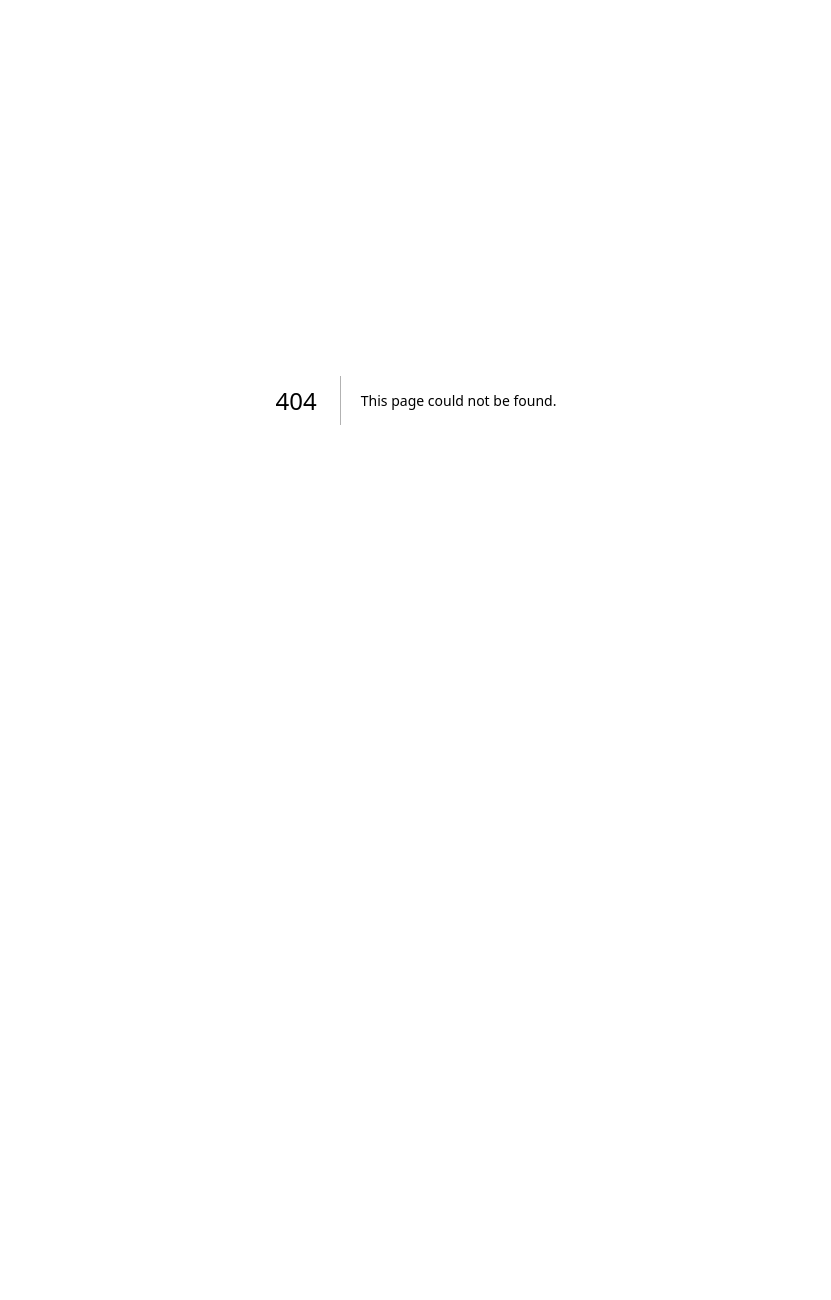
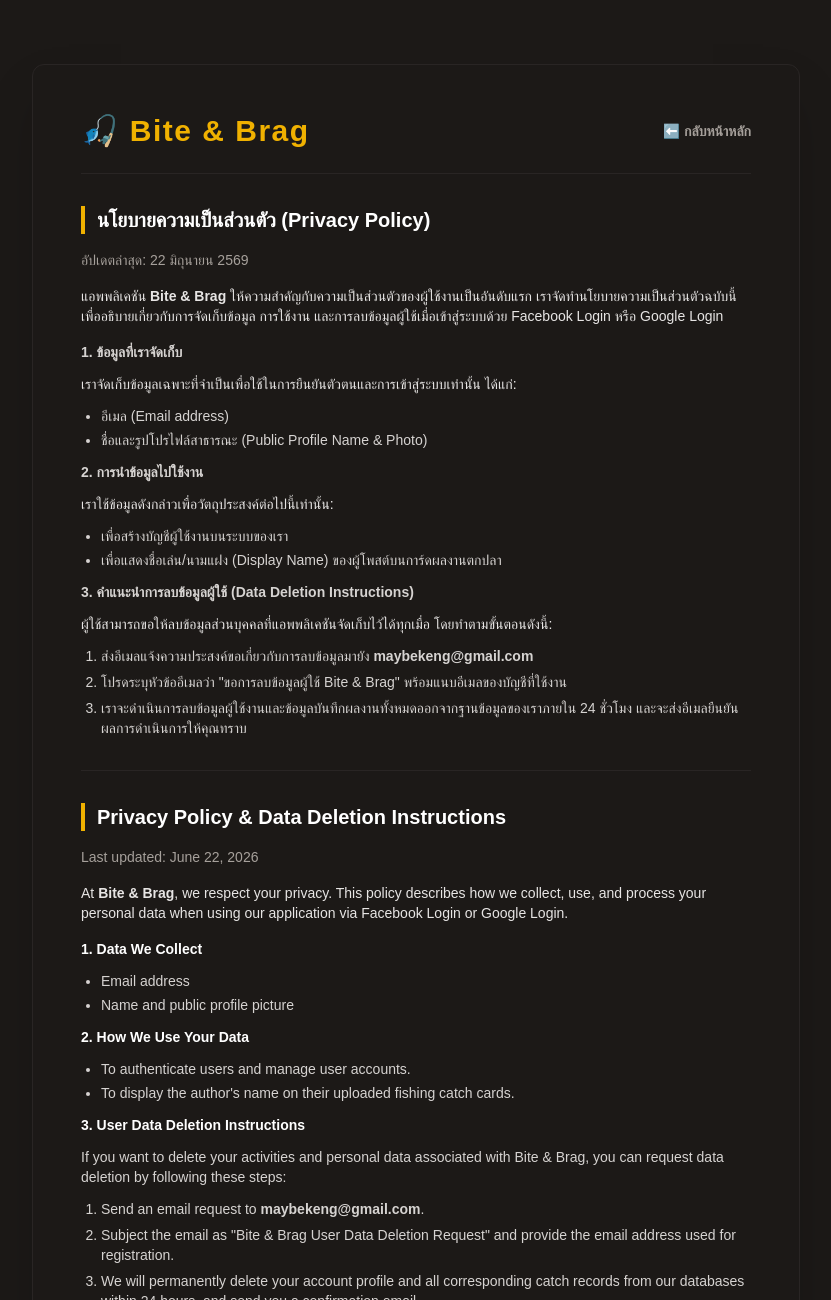
Before and after one commit to KKND1830/biteandbrag, a Next.js app: page /privacy in a window 1280 px wide. Before the commit this address had no page. Shown: the top 1300 px of the page, without its empty margins (224-1055 px from the left). Before the commit the page ends 800 px from the top, so only its background shows below. Built offline with nearby package versions, Linux system fonts and the light colour scheme.

Commit message:
add privacy policy page for Meta review compliance

```diff
--- /dev/null
+++ b/app/privacy/page.tsx
@@ -0,0 +1,107 @@
+import Link from 'next/link'
+
+export const metadata = {
+  title: 'นโยบายความเป็นส่วนตัว - Bite & Brag 🎣',
+  description: 'นโยบายความเป็นส่วนตัวและข้อกำหนดการลบข้อมูลผู้ใช้งาน สำหรับแอพพลิเคชัน Bite & Brag',
+}
+
+export default function PrivacyPolicy() {
+  return (
+    <main className="min-h-screen bg-stone-900 text-stone-200 py-16 px-6 sm:px-12 flex justify-center">
+      <div className="max-w-3xl w-full bg-stone-850 p-8 sm:p-12 rounded-xl shadow-2xl border border-stone-800">
+
+        <div className="mb-8 border-b border-stone-800 pb-6 flex justify-between items-center">
+          <h1 className="text-3xl font-black text-yellow-500 tracking-wider">
+            🎣 Bite & Brag
+          </h1>
+          <Link href="/" className="text-stone-400 hover:text-white text-sm font-bold transition-colors">
+            ⬅️ กลับหน้าหลัก
+          </Link>
+        </div>
+
+        <div className="space-y-8 leading-relaxed">
+          {/* Thai Version */}
+          <section className="space-y-4">
+            <h2 className="text-xl font-bold text-white border-l-4 border-yellow-500 pl-3">
+              นโยบายความเป็นส่วนตัว (Privacy Policy)
+            </h2>
+            <p className="text-sm text-stone-400">อัปเดตล่าสุด: 22 มิถุนายน 2569</p>
+
+            <p className="text-sm">
+              แอพพลิเคชัน <strong>Bite & Brag</strong> ให้ความสำคัญกับความเป็นส่วนตัวของผู้ใช้งานเป็นอันดับแรก เราจัดทำนโยบายความเป็นส่วนตัวฉบับนี้เพื่ออธิบายเกี่ยวกับการจัดเก็บข้อมูล การใช้งาน และการลบข้อมูลผู้ใช้เมื่อเข้าสู่ระบบด้วย Facebook Login หรือ Google Login
+            </p>
+
+            <div className="space-y-3 mt-4 text-sm">
+              <h3 className="font-bold text-stone-300">1. ข้อมูลที่เราจัดเก็บ</h3>
+              <p>เราจัดเก็บข้อมูลเฉพาะที่จำเป็นเพื่อใช้ในการยืนยันตัวตนและการเข้าสู่ระบบเท่านั้น ได้แก่:</p>
+              <ul className="list-disc pl-5 space-y-1 text-stone-300">
+                <li>อีเมล (Email address)</li>
+                <li>ชื่อและรูปโปรไฟล์สาธารณะ (Public Profile Name & Photo)</li>
+              </ul>
+
+              <h3 className="font-bold text-stone-300">2. การนำข้อมูลไปใช้งาน</h3>
+              <p>เราใช้ข้อมูลดังกล่าวเพื่อวัตถุประสงค์ต่อไปนี้เท่านั้น:</p>
+              <ul className="list-disc pl-5 space-y-1 text-stone-300">
+                <li>เพื่อสร้างบัญชีผู้ใช้งานบนระบบของเรา</li>
+                <li>เพื่อแสดงชื่อเล่น/นามแฝง (Display Name) ของผู้โพสต์บนการ์ดผลงานตกปลา</li>
+              </ul>
+
+              <h3 className="font-bold text-stone-300">3. คำแนะนำการลบข้อมูลผู้ใช้ (Data Deletion Instructions)</h3>
+              <p>
+                ผู้ใช้สามารถขอให้ลบข้อมูลส่วนบุคคลที่แอพพลิเคชันจัดเก็บไว้ได้ทุกเมื่อ โดยทำตามขั้นตอนดังนี้:
+              </p>
+              <ol className="list-decimal pl-5 space-y-1.5 text-stone-300">
+                <li>ส่งอีเมลแจ้งความประสงค์ขอเกี่ยวกับการลบข้อมูลมายัง <strong>maybekeng@gmail.com</strong></li>
+                <li>โปรดระบุหัวข้ออีเมลว่า "ขอการลบข้อมูลผู้ใช้ Bite & Brag" พร้อมแนบอีเมลของบัญชีที่ใช้งาน</li>
+                <li>เราจะดำเนินการลบข้อมูลผู้ใช้งานและข้อมูลบันทึกผลงานทั้งหมดออกจากฐานข้อมูลของเราภายใน 24 ชั่วโมง และจะส่งอีเมลยืนยันผลการดำเนินการให้คุณทราบ</li>
+              </ol>
+            </div>
+          </section>
+
+          <hr className="border-stone-800 my-8" />
+
+          {/* English Version */}
+          <section className="space-y-4">
+            <h2 className="text-xl font-bold text-white border-l-4 border-yellow-500 pl-3">
+              Privacy Policy & Data Deletion Instructions
+            </h2>
+            <p className="text-sm text-stone-400">Last updated: June 22, 2026</p>
+
+            <p className="text-sm">
+              At <strong>Bite & Brag</strong>, we respect your privacy. This policy describes how we collect, use, and process your personal data when using our application via Facebook Login or Google Login.
+            </p>
+
+            <div className="space-y-3 mt-4 text-sm text-stone-300">
+              <h3 className="font-bold text-white">1. Data We Collect</h3>
+              <ul className="list-disc pl-5 space-y-1">
+                <li>Email address</li>
+                <li>Name and public profile picture</li>
+              </ul>
+
+              <h3 className="font-bold text-white">2. How We Use Your Data</h3>
+              <ul className="list-disc pl-5 space-y-1">
+                <li>To authenticate users and manage user accounts.</li>
+                <li>To display the author's name on their uploaded fishing catch cards.</li>
+              </ul>
+
+              <h3 className="font-bold text-white">3. User Data Deletion Instructions</h3>
+              <p>
+                If you want to delete your activities and personal data associated with Bite & Brag, you can request data deletion by following these steps:
+              </p>
+              <ol className="list-decimal pl-5 space-y-1.5">
+                <li>Send an email request to <strong>maybekeng@gmail.com</strong>.</li>
+                <li>Subject the email as "Bite & Brag User Data Deletion Request" and provide the email address used for registration.</li>
+                <li>We will permanently delete your account profile and all corresponding catch records from our databases within 24 hours, and send you a confirmation email.</li>
+              </ol>
+            </div>
+          </section>
+
+        </div>
+
+        <div className="mt-12 pt-6 border-t border-stone-800 text-center text-xs text-stone-500">
+          biteandbrag.vercel.app &copy; 2026 | All rights reserved.
+        </div>
+      </div>
+    </main>
+  )
+}
```
